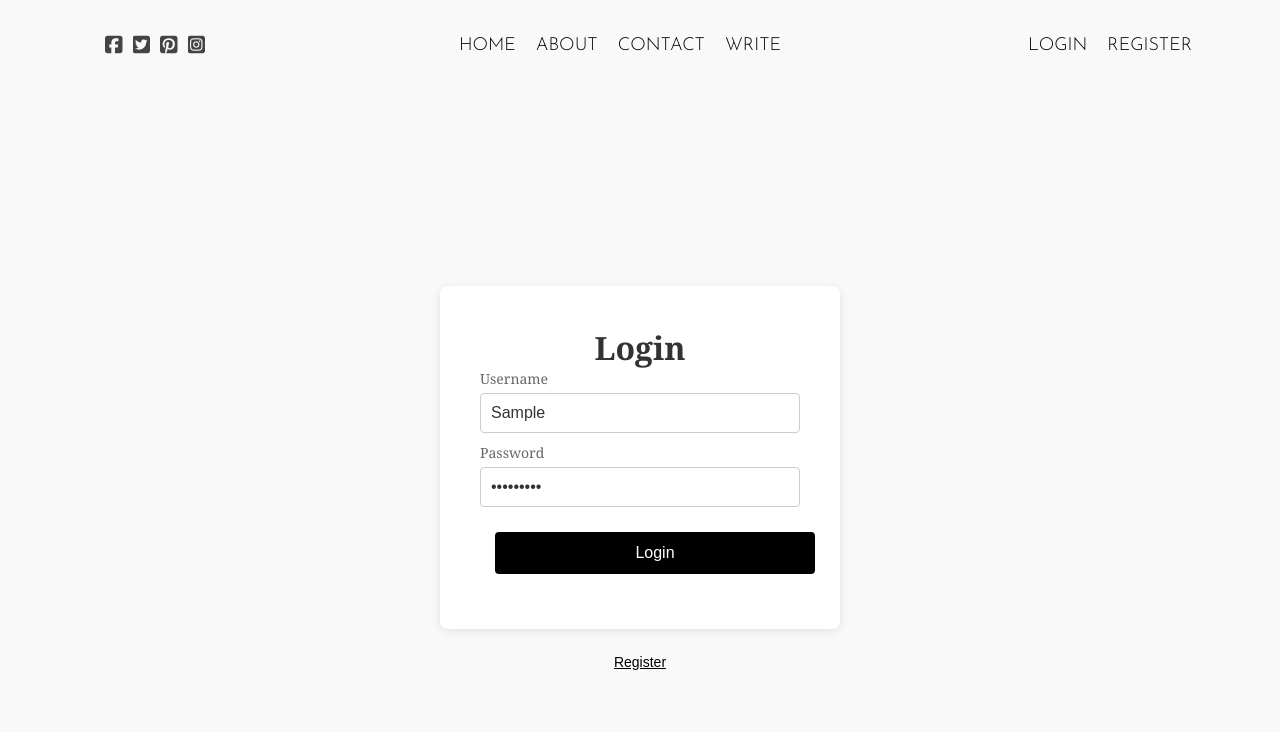
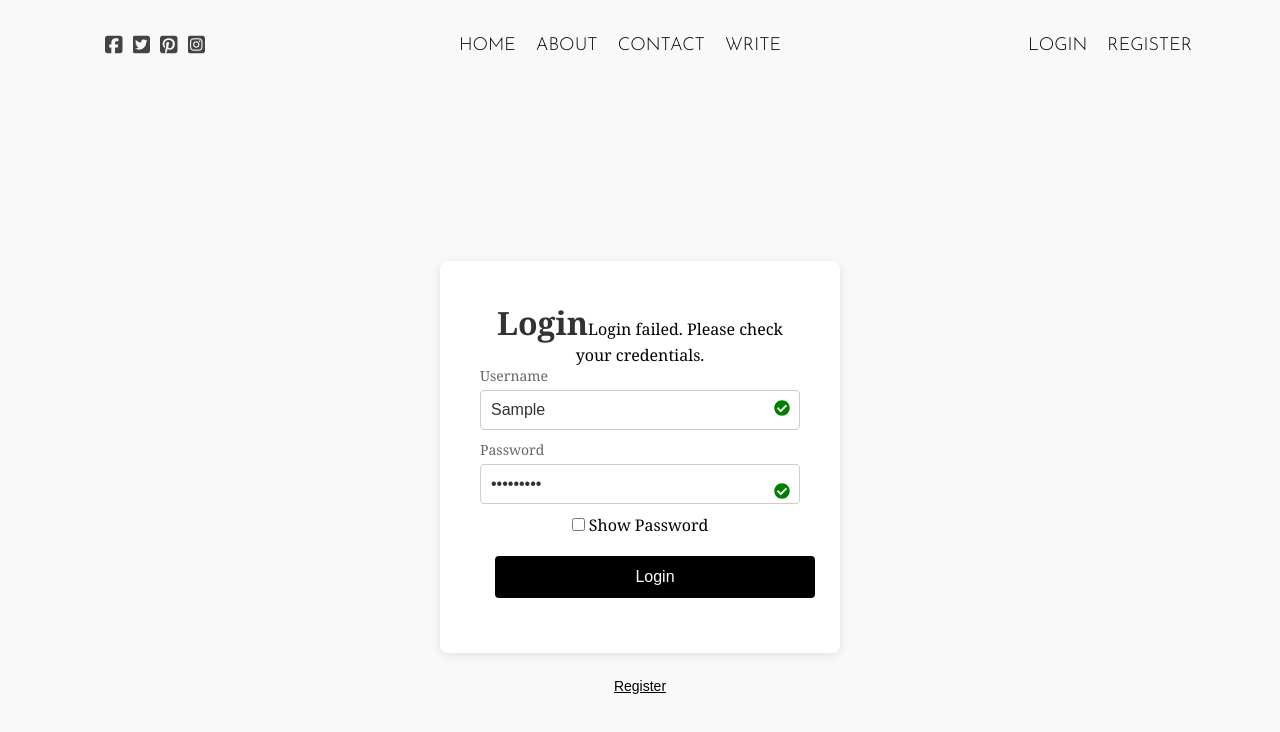
Before and after one commit to saarakhan/Realm, a React (Vite) app: page /login in a window 1280 px wide. Both pictures are taken after typing "Sample", "Sample123" into the empty fields and a click on the button "Login". Shown: the top 732 px of the page. Built offline with nearby package versions, Linux system fonts and the light colour scheme; no server answers.

Commit message:
Login Username Password validation

```diff
--- a/src/pages/login/Login.jsx
+++ b/src/pages/login/Login.jsx
@@ -1,43 +1,76 @@
-import { useContext, useRef, useState } from 'react';
+import { useState, useContext } from 'react';
 import PasswordShow from '../PasswordShow';
 import './login.css';
 import { Link } from 'react-router-dom';
 import { Context } from '../../context/Context';
 import axios from 'axios';
+import { FaCheckCircle, FaTimesCircle } from 'react-icons/fa';
 
 const Login = () => {
-  const userRef = useRef();
-  const passwordRef = useRef();
+  const [username, setUsername] = useState('');
+  const [password, setPassword] = useState('');
+  const [isUsernameValid, setIsUsernameValid] = useState(false);
+  const [isPasswordValid, setIsPasswordValid] = useState(false);
+  const [error, setError] = useState(null);
   const { dispatch, isFetching } = useContext(Context);
+
+  const handleUsernameChange = value => {
+    setUsername(value);
+    setIsUsernameValid(value.length >= 4);
+  };
+  const handlePasswordChange = value => {
+    setPassword(value);
+    setIsPasswordValid(value.length >= 6);
+  };
+  const validate = () => {
+    if (!username || !password) {
+      return 'Username and password are required.';
+    }
+    if (password.length < 6) {
+      return 'Password must be at least 6 characters long.';
+    }
+    return null;
+  };
 
   const handleSubmit = async e => {
     e.preventDefault();
+    const validationError = validate();
+    if (validationError) {
+      setError(validationError);
+      return;
+    }
     dispatch({ type: 'LOGIN_START' });
     try {
       const res = await axios.post('http://localhost:3000/api/auth/login', {
-        username: userRef.current.value,
-        password: passwordRef.current.value,
+        username,
+        password,
       });
       dispatch({ type: 'LOGIN_SUCCESS', payload: res.data });
       window.location.replace('/');
     } catch (err) {
-      console.error("Error response:", err.response?.data);
+      console.error('Error response:', err.response?.data);
       dispatch({ type: 'LOGIN_FAILURE' });
+      setError('Login failed. Please check your credentials.');
     }
   };
+
   return (
     <div className='login'>
       <form className='loginForm' onSubmit={handleSubmit}>
         <span className='loginTitle'>Login</span>
 
+        {error && <span className='errorMessage'>{error}</span>}
+
         <label>Username</label>
         <div className='input-container'>
-          <input type='text' placeholder='Enter your Username...' className='loginInput' ref={userRef} />
+          <input type='text' placeholder='Enter your Username...' className='registerInput' value={username} onChange={e => handleUsernameChange(e.target.value)} />
+          {isUsernameValid ? <FaCheckCircle className='valid' /> : <FaTimesCircle className='invalid' />}
         </div>
 
         <label>Password</label>
         <div className='input-container'>
-          <input type='password' placeholder='Enter your password...' className='registerInput' ref={passwordRef} />
+          <PasswordShow onChange={handlePasswordChange} />
+          {isPasswordValid ? <FaCheckCircle className='valid' /> : <FaTimesCircle className='invalid' />}
         </div>
 
         <button className='loginButton' type='submit' disabled={isFetching}>
```
